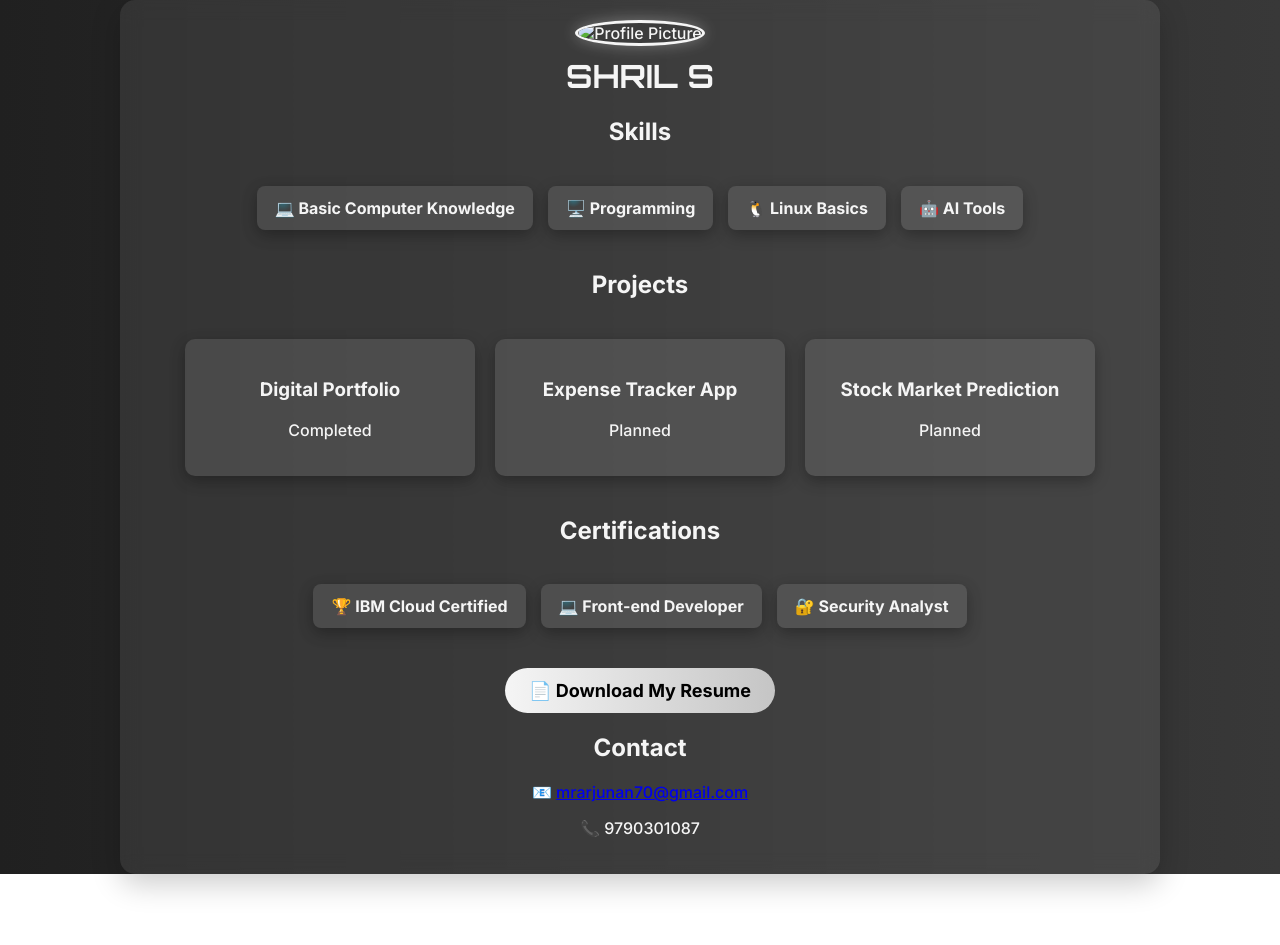
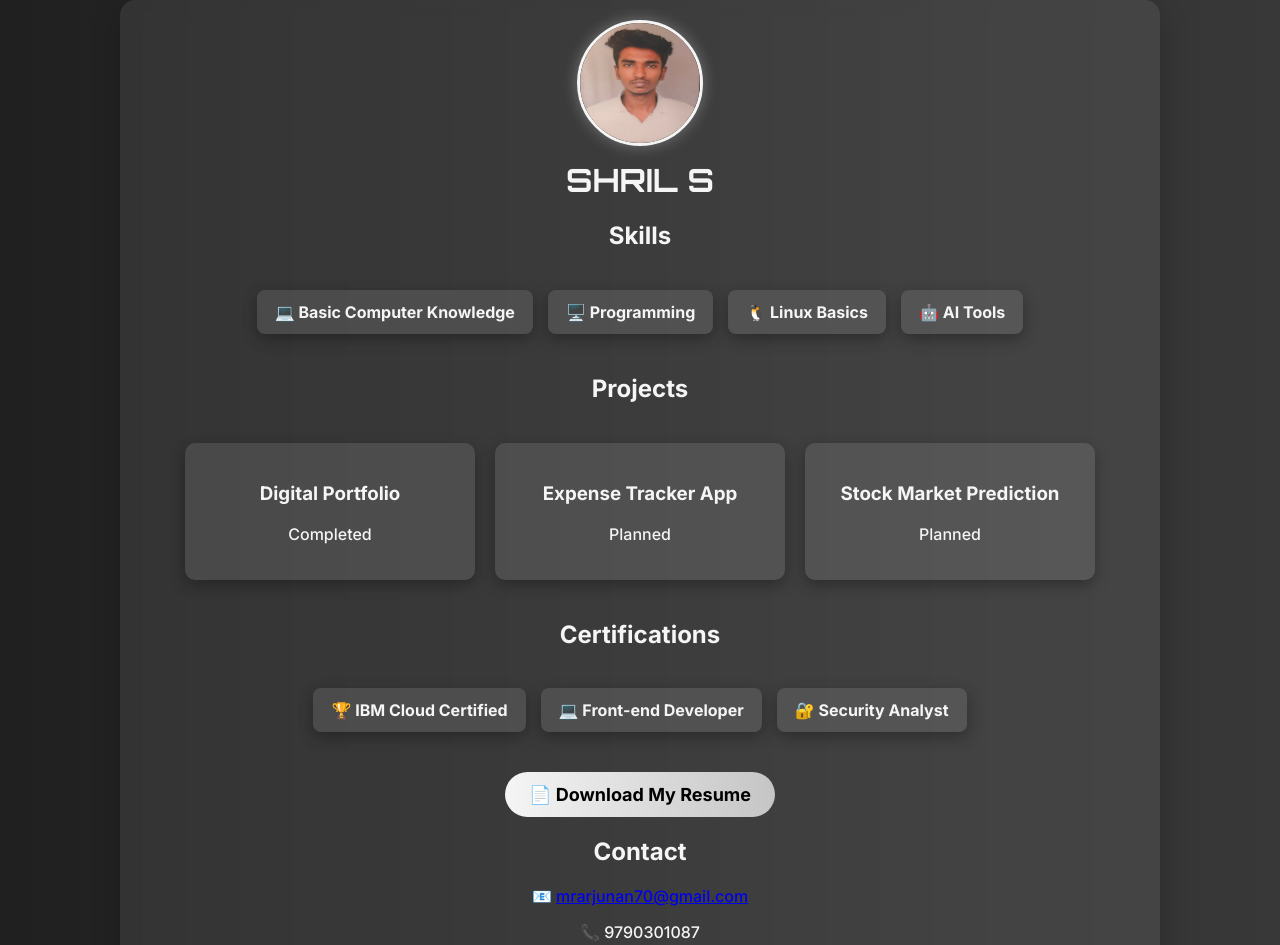
Before and after one commit to shril408/Digital-porfio-, a plain HTML site: page index.html in a window 1280 px wide. Shown: the top 945 px of the page. Before the commit the page ends 874 px from the top, so only its background shows below. Drawn offline with Linux system fonts and the light colour scheme.

Commit message:
Update index.html

```diff
--- a/index.html
+++ b/index.html
@@ -149,7 +149,7 @@
 
     <div class="container">
         <div class="header">
-            <img src="profile.jpg" alt="Profile Picture">
+            <img src="IMG_20250326_124737.jpg" alt="Profile Picture">
             <h1>SHRIL S</h1>
         </div>
 
```
